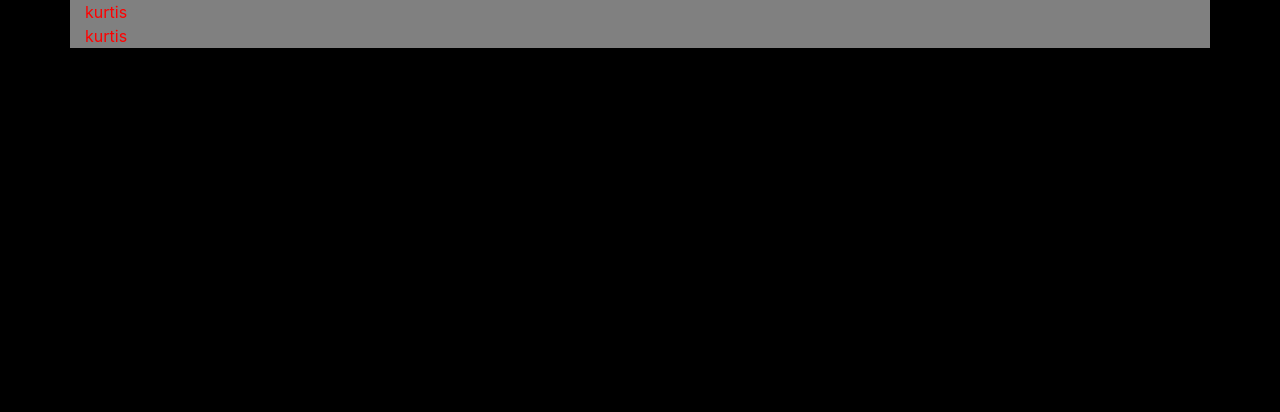
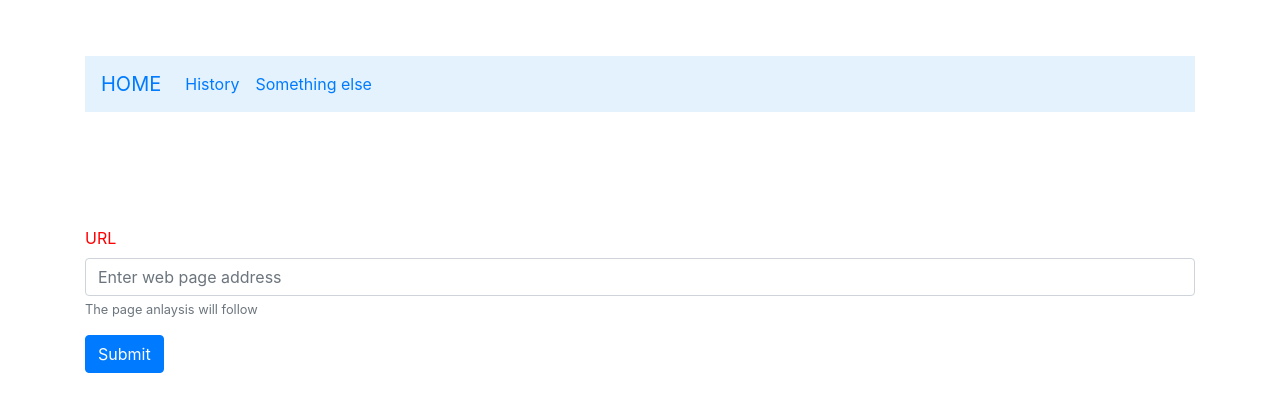
Before and after one commit to kurtisjunior/webpage-check, a plain HTML site: page homePage.html in a window 1280 px wide. Drawn offline with nearby package versions, Linux system fonts and the light colour scheme.

Commit message:
form value added

```diff
--- a/homePage.css
+++ b/homePage.css
@@ -1,8 +1,14 @@
 body {
-  background: black;
 }
 
 div {
   color: red;
-  background: grey;
 }
+
+.top-nav {
+  margin-top: 5%;
+}
+
+.second {
+  margin-top: 10%;
+}
--- a/homePage.html
+++ b/homePage.html
@@ -17,11 +17,66 @@
   <body>
     <div class="container">
       <div class="row justify-content-center">
-        <div class="col"><div>kurtis</div></div>
+        <div class="col">
+          <div>
+            <nav
+              class="navbar navbar-expand-lg top-nav"
+              style="background-color: #e3f2fd"
+            >
+              <a class="navbar-brand" href="#">HOME</a>
+              <button
+                class="navbar-toggler"
+                type="button"
+                data-toggle="collapse"
+                data-target="#navbarSupportedContent"
+                aria-controls="navbarSupportedContent"
+                aria-expanded="false"
+                aria-label="Toggle navigation"
+              >
+                <span class="navbar-toggler-icon"></span>
+              </button>
+
+              <div class="collapse navbar-collapse" id="navbarSupportedContent">
+                <ul class="navbar-nav mr-auto">
+                  <li class="nav-item active">
+                    <a class="nav-link" href="#"
+                      >History <span class="sr-only">(current)</span></a
+                    >
+                  </li>
+                  <li class="nav-item">
+                    <a class="nav-link" href="#">Something else</a>
+                  </li>
+                </ul>
+              </div>
+            </nav>
+          </div>
+        </div>
       </div>
       <div class="row justify-content-center">
-        <div class="col">
-          <div class="style">kurtis</div>
+        <div class="col second">
+          <div class="style">
+            <form
+              onsubmit="onSubmit(document.getElementById('form-value'))"
+              id="url-form"
+            >
+              <div class="form-group">
+                <label for="exampleInputEmail1">URL </label>
+                <input
+                  type="text"
+                  class="form-control"
+                  id="form-value"
+                  placeholder="Enter web page address"
+                  value=""
+                />
+                <small id="emailHelp" class="form-text text-muted"
+                  >The page anlaysis will follow</small
+                >
+              </div>
+              <button type="submit" class="btn btn-primary">
+                Submit
+              </button>
+            </form>
+          </div>
         </div>
       </div>
     </div>
--- a/index.js
+++ b/index.js
@@ -0,0 +1,5 @@
+onSubmit = e => {
+  event.preventDefault();
+  console.log(e.value);
+  document.getElementById("url-form").reset();
+};
```
